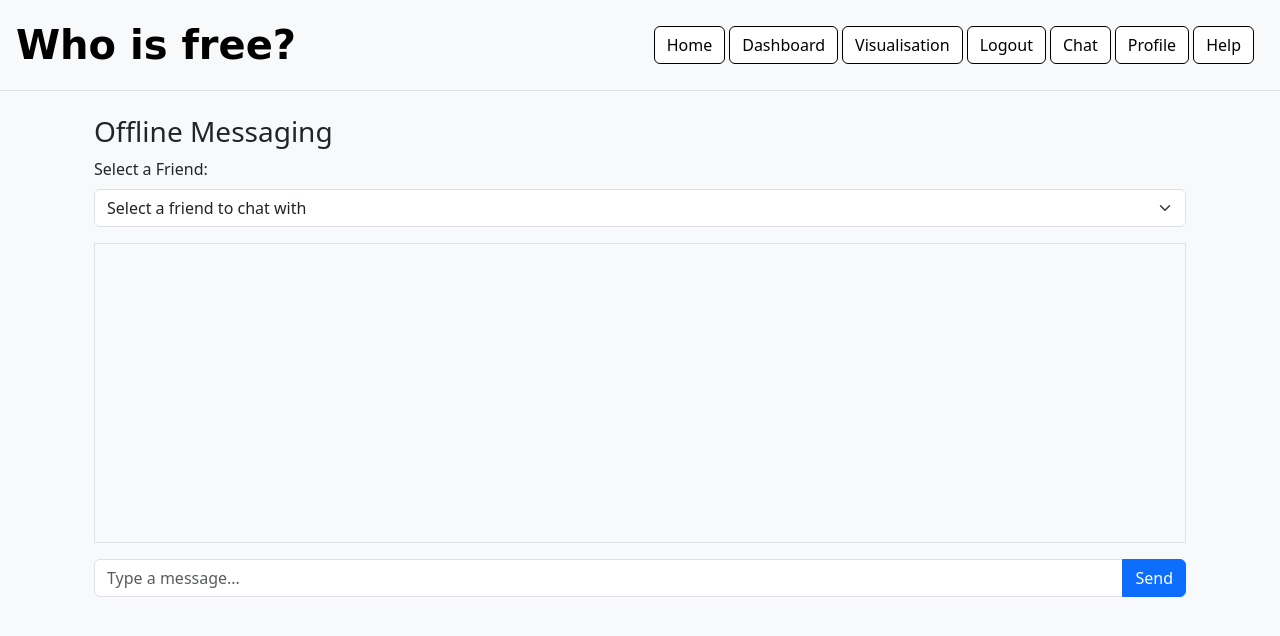
After one commit to namhai2307/CITS3403_GROUP_PROJECT, a Flask app: page /chat in a window 1280 px wide. The commit adds this page. Shown: the top 636 px of the page. Run offline with Flask 3, Linux system fonts and the light colour scheme; the visitor is signed in with stand-in values (Sample User, id 1); data that the repository does not hold is empty; parts of the project's set-up code (start-up, migrations or seed data) failed here and were passed over; some libraries are stand-ins or nearby versions.

Commit message:
Added chat message functionality using web sockets

```diff
--- a/app/__init__.py
+++ b/app/__init__.py
@@ -13,12 +13,14 @@ from flask_login import LoginManager
 from flask_migrate import Migrate
 from .config import DevelopmentConfig
 from flask_wtf import CSRFProtect
+from flask_socketio import SocketIO
 
 db = SQLAlchemy()
 migrate = Migrate()
 login_manager = LoginManager()
 login_manager.login_view = 'main.login'
 csrf = CSRFProtect()
+socketio =SocketIO()
 
 def create_app(config_class=None):
     """
@@ -44,8 +46,8 @@ def create_app(config_class=None):
     db.init_app(app)
     migrate.init_app(app, db)
     login_manager.init_app(app)
-
     csrf.init_app(app)
+    socketio.init_app(app)
 
     login_manager.login_view = 'main.login'
     login_manager.login_message_category = 'info'
--- a/app/routes.py
+++ b/app/routes.py
@@ -9,9 +9,11 @@ from flask import Blueprint, abort, redirect, render_template, url_for, session,
 from flask_login import login_user, logout_user, current_user, login_required
 from . import  db
 from .forms import LoginForm, SignUpForm, EventForm
-from .models import User,Event, Friendship
+from .models import User,Event, Friendship, Message
 from werkzeug.security import check_password_hash, generate_password_hash
 from datetime import datetime, timedelta
+from flask_socketio import emit, join_room, leave_room
+from . import socketio
 
 main = Blueprint('main', __name__)
 
@@ -446,3 +448,135 @@ def delete_friend_request(friendship_id):
     else:
         flash('Invalid request.', 'error')
     return redirect(url_for('main.profile'))
+
+@main.route('/chat')
+@login_required
+def chat():
+    """
+    Render the chat page.
+    """
+    # Get the list of friends
+    friendships = Friendship.query.filter_by(user_id=current_user.id, status='accepted').all()
+    friends = [User.query.get(f.friend_id) for f in friendships]
+
+    return render_template('chat.html', username=current_user.username, friends=friends)
+
+# SocketIO Events
+@socketio.on('send_message')
+def handle_send_message(data):
+    """
+    Handle incoming messages, store them in the database, and broadcast them to the room.
+    """
+    room = data['room']
+    message_content = data['message']
+    username = data['username']
+
+    # Get the sender
+    sender = User.query.filter_by(username=username).first()
+    if not sender:
+        return  # Invalid sender
+
+    # Get the recipient ID from the room name (e.g., "room_<recipient_id>")
+    recipient_id = int(room.split('_')[1])
+
+    # Store the message in the database
+    message = Message(
+        sender_id=sender.id,
+        recipient_id=recipient_id,
+        content=message_content
+    )
+    db.session.add(message)
+    db.session.commit()
+
+    # Broadcast the message to the room
+    emit('receive_message', {'username': username, 'message': message_content}, room=room)
+
+@socketio.on('join_room')
+def handle_join_room(data):
+    """
+    Handle a user joining a chat room and send chat history.
+    """
+    room = data['room']
+    username = data['username']
+    join_room(room)
+
+    # Retrieve chat history for the room
+    messages = Message.query.filter_by(room=room).order_by(Message.timestamp).all()
+    chat_history = [{'username': msg.sender.username, 'message': msg.content, 'timestamp': msg.timestamp.strftime('%Y-%m-%d %H:%M:%S')} for msg in messages]
+
+    # Send chat history to the user
+    emit('chat_history', chat_history, to=request.sid)
+
+    # Notify others in the room
+    emit('user_joined', {'username': username}, room=room)
+
+@socketio.on('leave_room')
+def handle_leave_room(data):
+    """
+    Handle a user leaving a chat room.
+    """
+    room = data['room']
+    username = data['username']
+    leave_room(room)
+    emit('user_left', {'username': username}, room=room)
+
+from flask import request, jsonify
+from .models import Message, User
+from . import db
+
+@main.route('/messages/send', methods=['POST'])
+@login_required
+def send_message():
+    """
+    Send a message to a friend.
+    """
+    data = request.json
+    recipient_id = data.get('recipient_id')
+    content = data.get('content')
+
+    if not recipient_id or not content:
+        return jsonify({'error': 'Recipient and content are required'}), 400
+
+    # Ensure the recipient is a friend
+    recipient = User.query.get(recipient_id)
+    if not recipient:
+        return jsonify({'error': 'Recipient not found'}), 404
+
+    # Create and store the message
+    message = Message(sender_id=current_user.id, recipient_id=recipient_id, content=content)
+    db.session.add(message)
+    db.session.commit()
+
+    return jsonify({'success': 'Message sent'}), 200
+
+@main.route('/messages/<int:friend_id>', methods=['GET'])
+@login_required
+def get_messages(friend_id):
+    """
+    Fetch messages between the current user and a friend.
+    """
+    # Ensure the friend is valid
+    friend = User.query.get(friend_id)
+    if not friend:
+        return jsonify({'error': 'Friend not found'}), 404
+
+    # Fetch messages between the current user and the friend
+    messages = Message.query.filter(
+        ((Message.sender_id == current_user.id) & (Message.recipient_id == friend_id)) |
+        ((Message.sender_id == friend_id) & (Message.recipient_id == current_user.id))
+    ).order_by(Message.timestamp).all()
+
+    # Format the messages for the response
+    messages_data = [
+        {
+            'id': message.id,
+            'sender_id': message.sender_id,
+            'recipient_id': message.recipient_id,
+            'content': message.content,
+            'timestamp': message.timestamp.strftime('%Y-%m-%d %H:%M:%S'),
+            'read': message.read
+        }
+        for message in messages
+    ]
+
+    return jsonify(messages_data), 200
--- /dev/null
+++ b/app/static/chat.js
@@ -0,0 +1,131 @@
+document.addEventListener('DOMContentLoaded', () => {
+    const socket = io(); // Connect to the SocketIO server
+    const messageForm = document.getElementById('message-form');
+    const messageInput = document.getElementById('message-input');
+    const messagesContainer = document.getElementById('messages');
+    const friendSelector = document.getElementById('friend-selector');
+
+    let room = null; // Room will be dynamically set based on the selected friend
+    let selectedFriendId = null;
+
+    // Join a chat room
+    function joinRoom(newRoom) {
+        if (room) {
+            // Leave the current room
+            socket.emit('leave_room', { room: room, username: username });
+        }
+        room = newRoom;
+        socket.emit('join_room', { room: room, username: username });
+        messagesContainer.innerHTML = ''; // Clear previous messages
+    }
+
+    // Fetch messages between the current user and the selected friend
+    function fetchMessages(friendId) {
+        fetch(`/messages/${friendId}`)
+            .then(response => response.json())
+            .then(messages => {
+                messagesContainer.innerHTML = ''; // Clear previous messages
+                messages.forEach(msg => {
+                    const messageElement = document.createElement('div');
+                    const senderName = msg.sender_id === currentUserId ? 'You' : friendSelector.options[friendSelector.selectedIndex].text;
+                    const timestamp = new Date(msg.timestamp).toLocaleString('en-US', {
+                        hour: '2-digit',
+                        minute: '2-digit',
+                        hour12: true,
+                        month: 'short',
+                        day: 'numeric',
+                    });
+                    messageElement.textContent = `${senderName}: ${msg.content} (${timestamp})`;
+                    messagesContainer.appendChild(messageElement);
+                });
+                messagesContainer.scrollTop = messagesContainer.scrollHeight; // Auto-scroll to the bottom
+            })
+            .catch(error => console.error('Error fetching messages:', error));
+    }
+
+    // Listen for chat history
+    socket.on('chat_history', (messages) => {
+        messages.forEach((msg) => {
+            const messageElement = document.createElement('div');
+            messageElement.textContent = `${msg.username}: ${msg.message} (${msg.timestamp})`;
+            messagesContainer.appendChild(messageElement);
+        });
+        messagesContainer.scrollTop = messagesContainer.scrollHeight; // Auto-scroll to the bottom
+    });
+
+    // Listen for incoming messages
+    socket.on('receive_message', (data) => {
+        const messageElement = document.createElement('div');
+        const senderName = data.username === username ? 'You' : data.username;
+        const timestamp = new Date().toLocaleString('en-US', {
+            hour: '2-digit',
+            minute: '2-digit',
+            hour12: true,
+            month: 'short',
+            day: 'numeric',
+        });
+        messageElement.textContent = `${senderName}: ${data.message} (${timestamp})`;
+        messagesContainer.appendChild(messageElement);
+        messagesContainer.scrollTop = messagesContainer.scrollHeight; // Auto-scroll to the bottom
+    });
+
+    // Listen for user join/leave events
+    socket.off('user_joined'); // Remove any existing listener
+    socket.on('user_joined', (data) => {
+        const messageElement = document.createElement('div');
+        messageElement.textContent = `${data.username} joined the chat.`;
+        messageElement.classList.add('text-muted');
+        messagesContainer.appendChild(messageElement);
+    });
+
+    socket.off('user_left'); // Remove any existing listener
+    socket.on('user_left', (data) => {
+        const messageElement = document.createElement('div');
+        messageElement.textContent = `${data.username} left the chat.`;
+        messageElement.classList.add('text-muted');
+        messagesContainer.appendChild(messageElement);
+    });
+
+    // Handle friend selection
+    friendSelector.addEventListener('change', () => {
+        selectedFriendId = friendSelector.value;
+        if (selectedFriendId) {
+            joinRoom(`room_${selectedFriendId}`); // Use a unique room name for each friend
+            fetchMessages(selectedFriendId);
+        }
+    });
+
+    // Handle message form submission
+    messageForm.addEventListener('submit', (e) => {
+        e.preventDefault();
+        const message = messageInput.value;
+        const content = messageInput.value;
+        if (room && selectedFriendId && content) {
+            socket.emit('send_message', { room: room, username: username, message: message });
+            fetch('/messages/send', {
+                method: 'POST',
+                headers: {
+                    'Content-Type': 'application/json'
+                },
+                body: JSON.stringify({ recipient_id: selectedFriendId, content: content })
+            })
+                .then(response => response.json())
+                .then(data => {
+                    if (data.success) {
+                        messageInput.value = ''; // Clear the input field
+                        fetchMessages(selectedFriendId); // Refresh messages
+                    }
+                })
+                .catch(error => console.error('Error sending message:', error));
+        } else {
+            alert('Please select a friend and type a message.');
+        }
+    });
+
+    // Leave the room when the user navigates away
+    window.addEventListener('beforeunload', () => {
+        if (room) {
+            socket.emit('leave_room', { room: room, username: username });
+        }
+    });
+});
--- /dev/null
+++ b/app/templates/chat.html
@@ -0,0 +1,35 @@
+{% extends "index.html" %}
+
+{% block content %}
+<div class="container mt-4">
+  <div class="row">
+    <div class="col-12">
+      <h3>Offline Messaging</h3>
+      <div class="mb-3">
+        <label for="friend-selector" class="form-label">Select a Friend:</label>
+        <select id="friend-selector" class="form-select">
+          <option value="" selected disabled>Select a friend to chat with</option>
+          {% for friend in friends %}
+            <option value="{{ friend.id }}">{{ friend.username }}</option>
+          {% endfor %}
+        </select>
+      </div>
+      <div id="chat-room">
+        <div id="messages" class="border p-3 mb-3" style="height: 300px; overflow-y: scroll;">
+          <!-- Messages will appear here -->
+        </div>
+        <form id="message-form">
+          <div class="input-group">
+            <input type="text" id="message-input" class="form-control" placeholder="Type a message..." required>
+            <button type="submit" class="btn btn-primary">Send</button>
+          </div>
+        </form>
+      </div>
+    </div>
+  </div>
+</div>
+<script>
+    const username = "{{ username }}";
+    const currentUserId = "{{ current_user.id }}";
+</script>
+{% endblock %}
--- a/app/templates/index.html
+++ b/app/templates/index.html
@@ -11,6 +11,7 @@
   <script src="https://code.jquery.com/jquery-3.6.0.min.js"></script>
   <script src="https://cdn.jsdelivr.net/npm/bootstrap@5.3.0/dist/js/bootstrap.bundle.min.js"></script>
   <link rel="stylesheet" href="https://cdnjs.cloudflare.com/ajax/libs/font-awesome/6.7.2/css/all.min.css" integrity="sha512-Evv84Mr4kqVGRNSgIGL/F/aIDqQb7xQ2vcrdIwxfjThSH8CSR7PBEakCr51Ck+w+/U6swU2Im1vVX0SVk9ABhg==" crossorigin="anonymous" referrerpolicy="no-referrer" />
+  <script src="https://cdn.socket.io/4.0.0/socket.io.min.js"></script>
 
   <!-- Custom Import for Fonts, Icons, etc -->
   <link rel="stylesheet" href="https://cdn.jsdelivr.net/npm/bootstrap-icons@1.10.0/font/bootstrap-icons.css">
@@ -32,6 +33,9 @@
 
   <!-- Style sheet (CSS) for visualisation.html -->
   <script src="{{ url_for('static', filename='visualisation.js') }}"></script>
+
+  <!-- Style sheet (CSS) for chat.html -->
+  <script src="{{ url_for('static', filename='chat.js') }}"></script>
 
 </head>
 
@@ -64,6 +68,7 @@
             <a class="btn btn-outline-primary" href="{{ url_for('main.dashboard') }}">Dashboard</a>
             <a class="btn btn-outline-primary" href="{{ url_for('main.visualisation') }}">Visualisation</a>
             <a class="btn btn-outline-primary" href="{{ url_for('main.logout') }}">Logout</a>
+            <a class="btn btn-outline-primary" href="{{ url_for('main.chat') }}">Chat</a>
         {% else %}
             <a class="btn btn-outline-primary" href="{{ url_for('main.login') }}">Login/Signup</a>
         {% endif %}
--- a/requirements.txt
+++ b/requirements.txt
@@ -8,3 +8,4 @@ SQLAlchemy==2.0.40
 Werkzeug==3.1.3
 WTForms==3.2.1
 selenium==4.32.0
+flask-socketio == 5.5.1
```
Also changed, not shown: app/models.py (+13 -0 lines).
